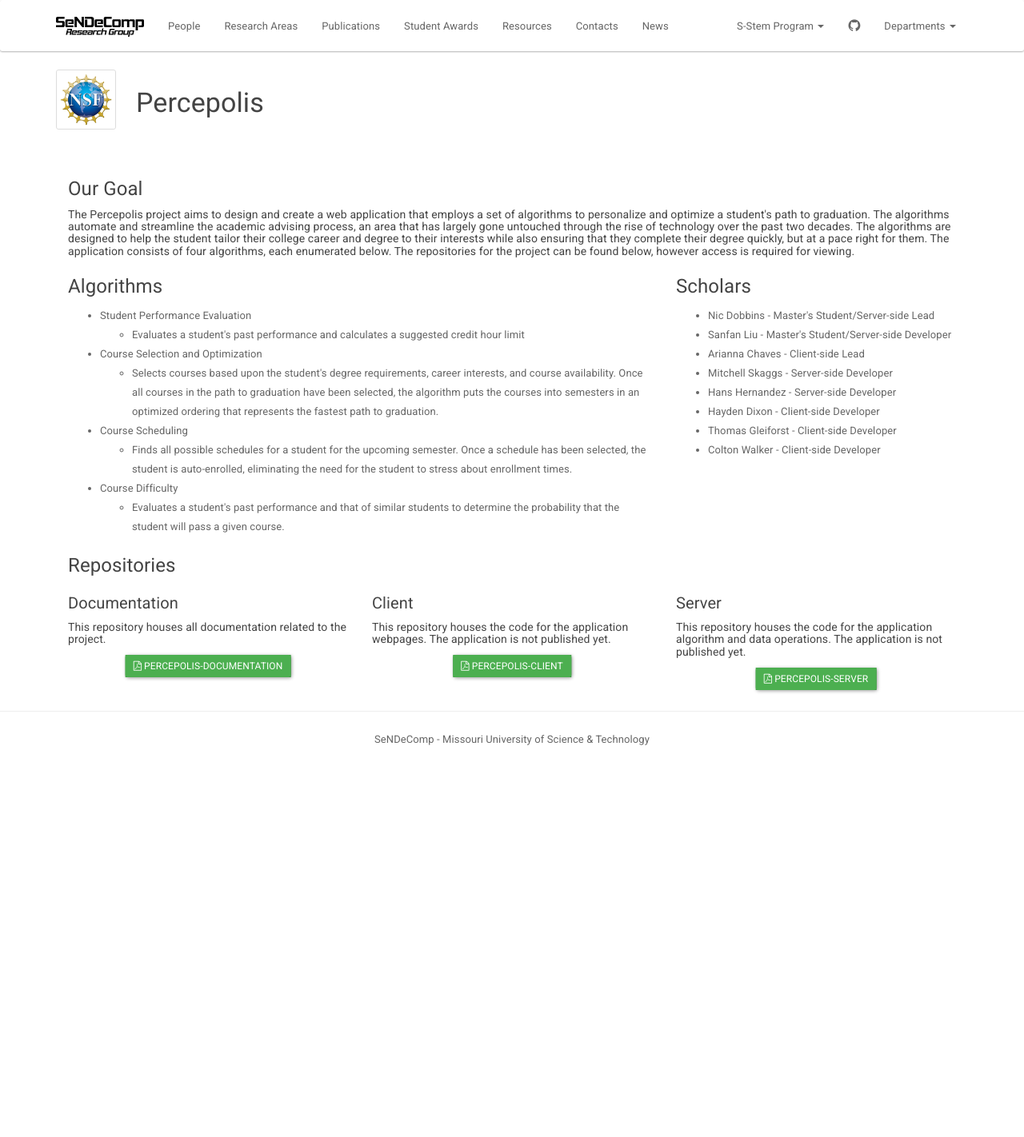
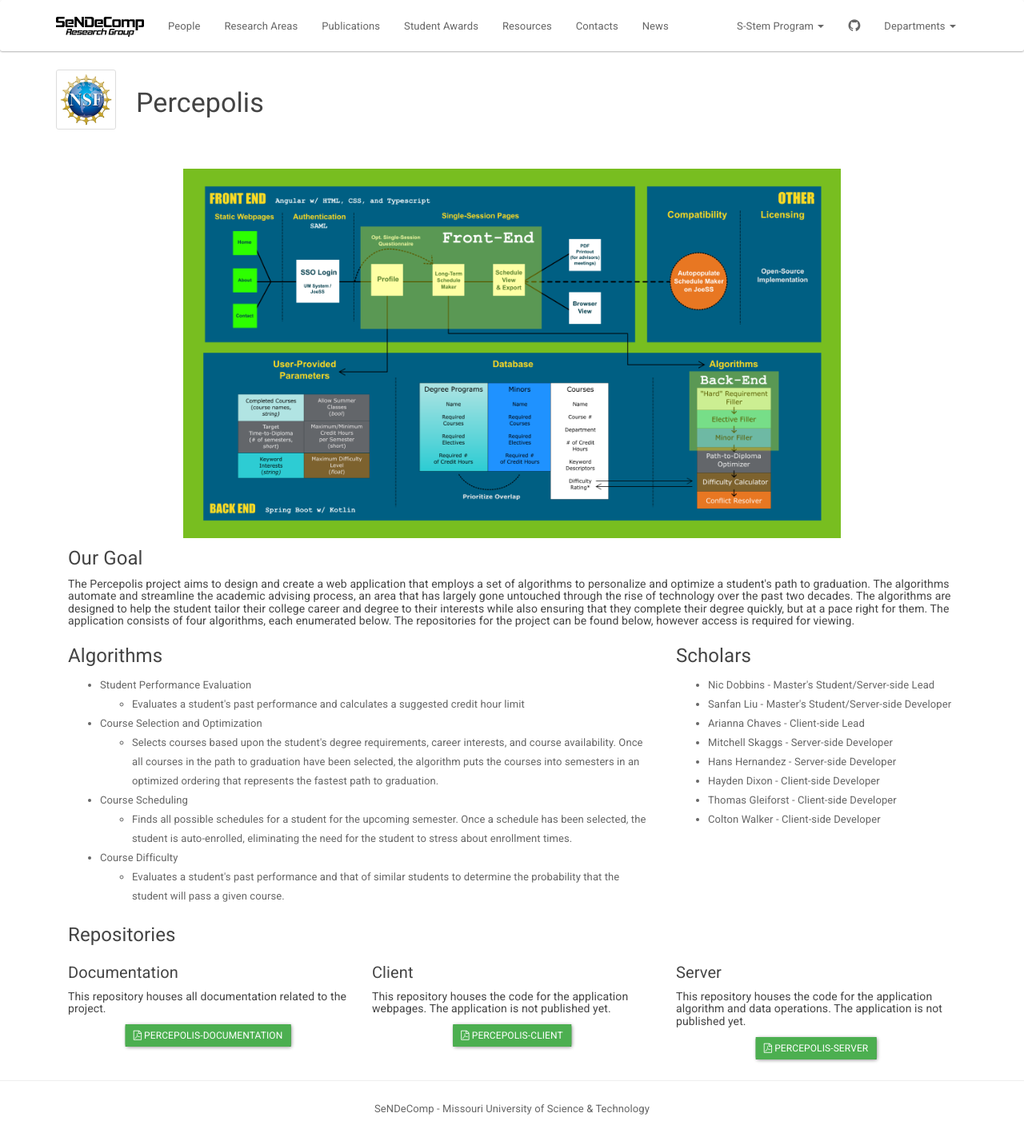
Before and after one commit to sendecomp/sendecomp-website, a Jekyll site: the page built from sstem/percepolis.html, in a window 1280 px wide. Shown: the whole page at 80% size. Built offline with Jekyll 4.4.1, drawn with Linux system fonts in a browser that asks for light colours; before the commit the page ends 960 px from its top, so only the background shows below that.

Commit message:
Added diagram for Percepolis page

```diff
--- a/sstem/percepolis.html
+++ b/sstem/percepolis.html
@@ -15,9 +15,18 @@ title: Percepolis
 	background-color: #4CAF50;
 	color: white;
 }
+.imgcenter {
+	display: block;
+	margin-left: auto;
+	margin-right: auto;
+	width: 74%;
+}
 </style>
 
 <div class="row" style="margin: 25px 0px;" id="contacts">
+	<div class="col-sm-4 col-md-12">
+		<img src="{{ site.baseurl }}/img/percepolis-overview-diagram.png" alt="Percepolis Overview" class="imgcenter">
+	</div>
 	<div class="col-sm-4 col-md-12">
     <h4>Our Goal</h4>
     <h6>
```
Also changed, not shown: img/percepolis-overview-diagram.png (added).
